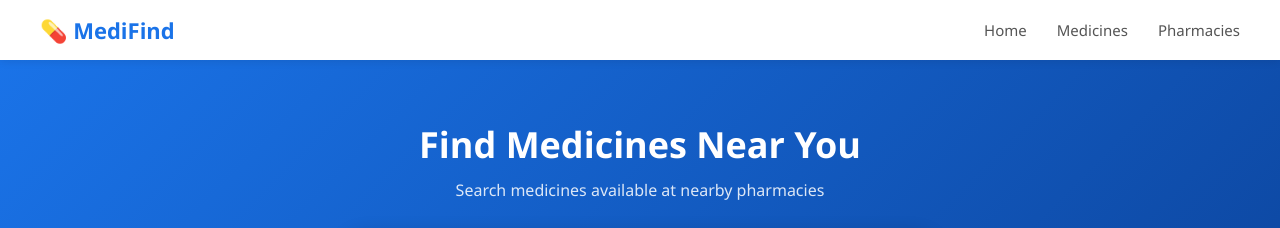
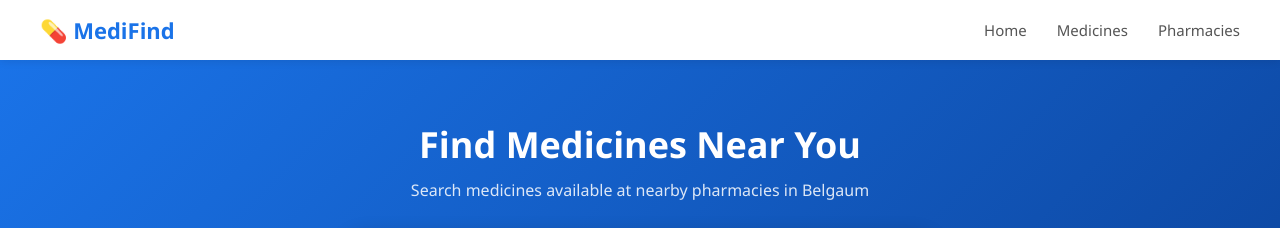
Before and after one commit to Aishwaryahammigi/med-app, a website: page index.html in a window 1280 px wide. Shown: the top 228 px of the page. Drawn offline with nearby package versions, Linux system fonts and the light colour scheme.

Commit message:
Location updated

```diff
--- a/index.html
+++ b/index.html
@@ -21,7 +21,7 @@
   <!-- Hero Section -->
   <div class="hero">
     <h1>Find Medicines Near You</h1>
-    <p>Search medicines available at nearby pharmacies</p>
+    <p>Search medicines available at nearby pharmacies in Belgaum</p>
 
     <div class="search-box">
       <input id="searchInput" placeholder="Search medicine name..." oninput="showSuggestions()" />
```
